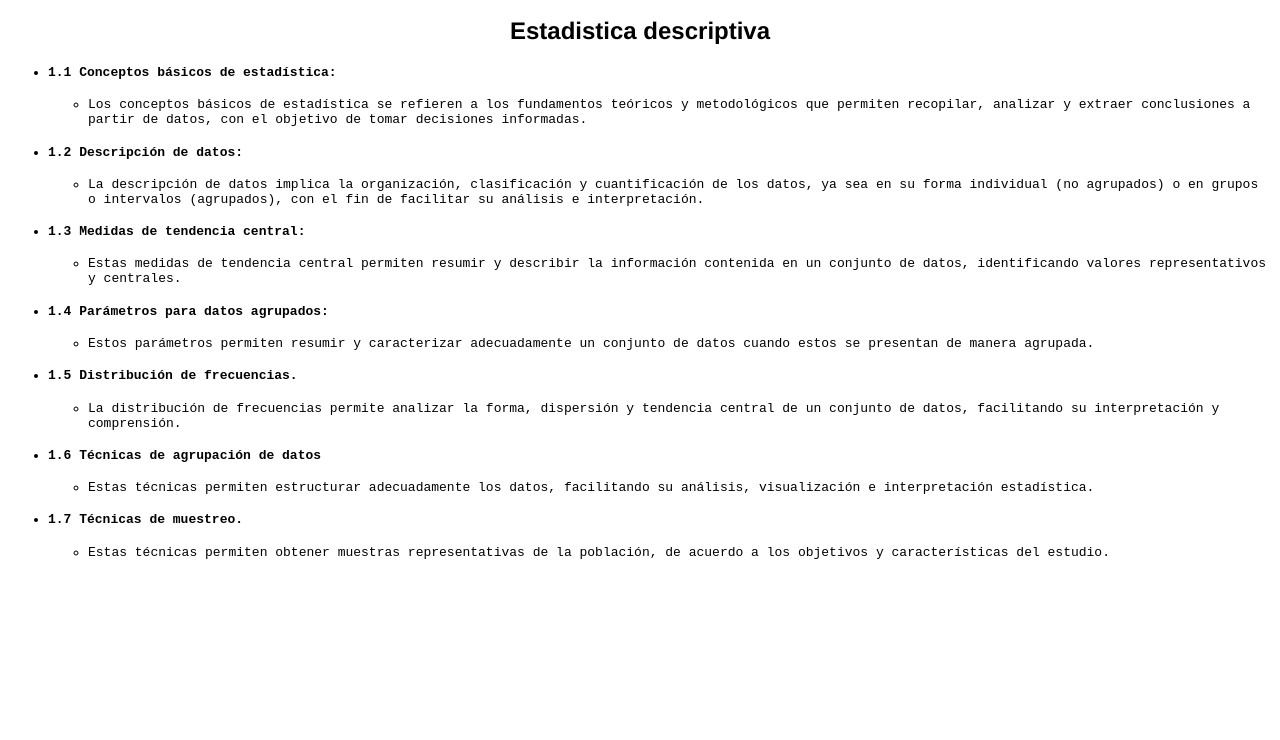
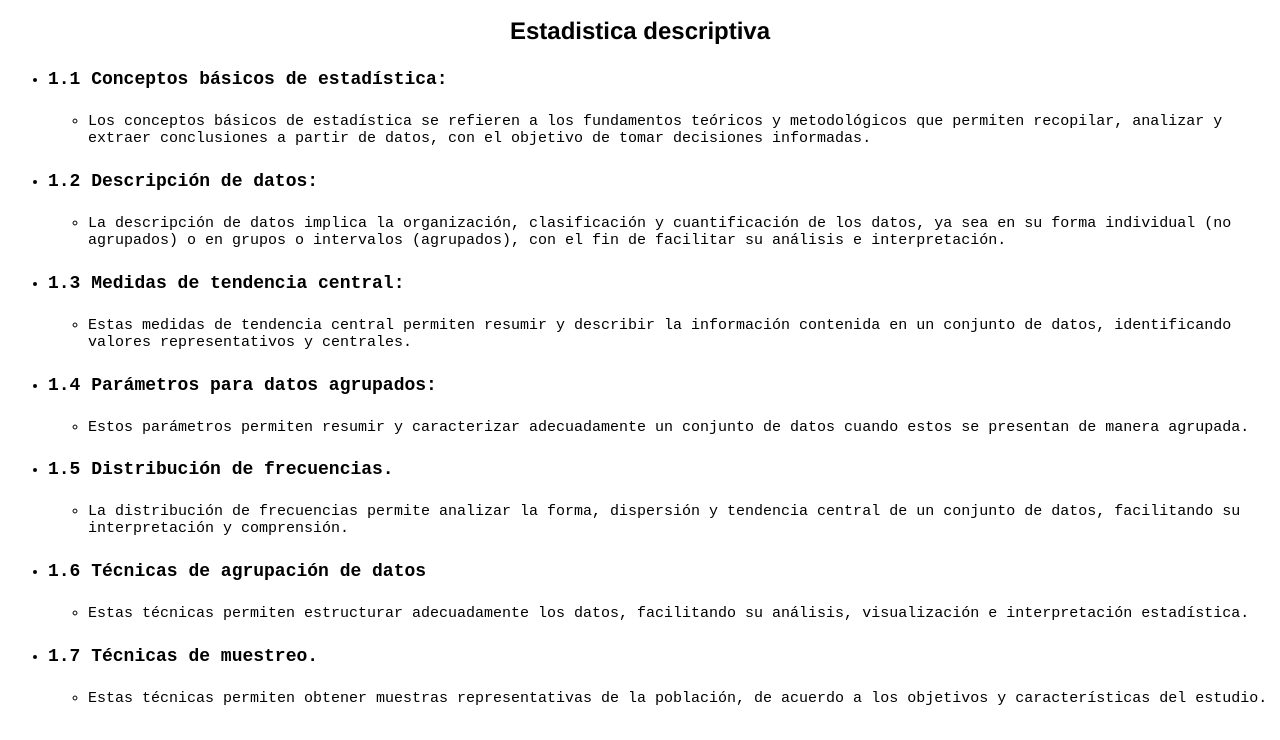
Before and after one commit to Isai23011/TemarioPE, a plain HTML site: page index.html in a window 1280 px wide. Shown: the part 60-800 px from the top of the page. Drawn offline with Linux system fonts and the light colour scheme.

Commit message:
Cambios de estilo

```diff
--- a/style.css
+++ b/style.css
@@ -6,4 +6,9 @@ h1, h2 {
 
   li{
     font-family: monospace;
+    font-size: 15px;
   }
+
+  h4 {
+    font-size: 18px;
+  }
```
